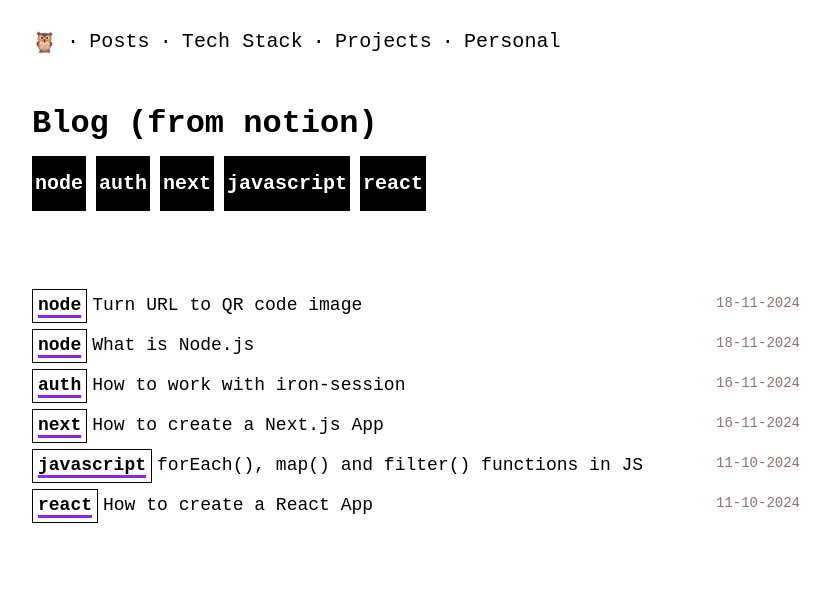
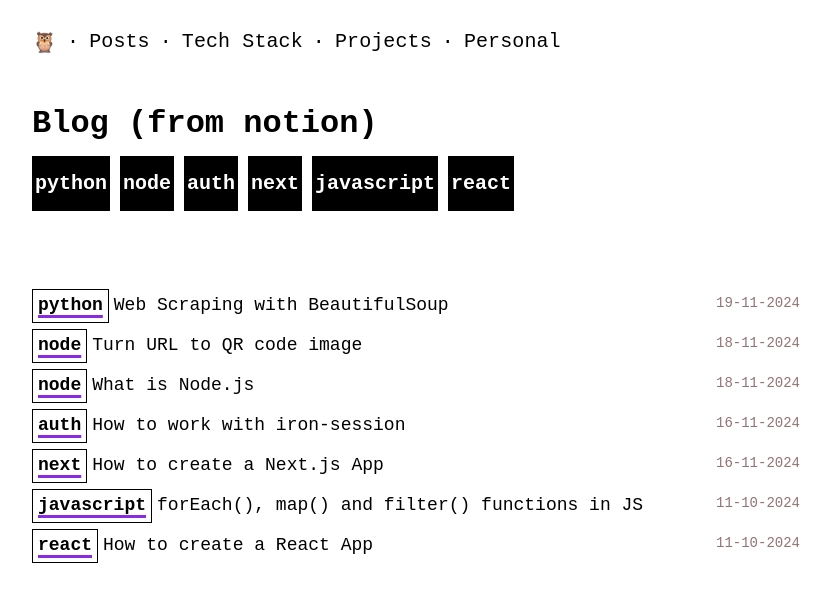
Before and after one commit to sumeyyesever/personal-website, a React (Vite) app: page /posts in a window 1280 px wide. Shown: the top 602 px of the page, without its empty margins (224-1055 px from the left). Built offline with nearby package versions, Linux system fonts and the light colour scheme.

Commit message:
add post about beautifulsoup

```diff
--- a/post_data.js
+++ b/post_data.js
@@ -1,4 +1,11 @@
 export const postData = [
+    {
+        id: 7,
+        title: "Web Scraping with BeautifulSoup",
+        date: "19-11-2024",
+        tag: "python",
+        link: "https://fog-polyanthus-dff.notion.site/Web-Scraping-with-BeautifulSoup-143181d62524805597d0cfa807042d7f"
+    },
     {
         id: 6,
         title: "Turn URL to QR code image",
```
